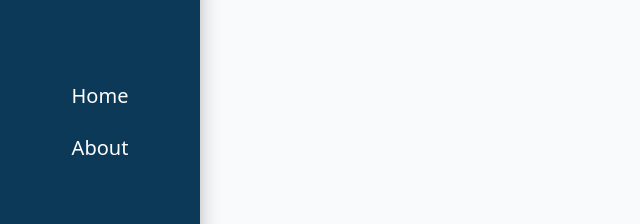
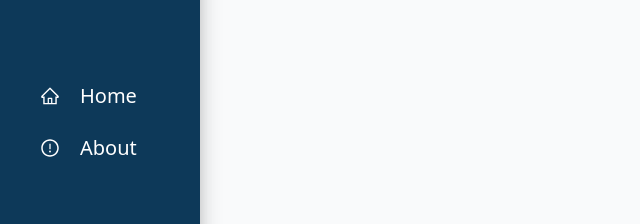
Before and after one commit to bocheng24/github-finder, a React (Create React App) app: page / in a window 1280 px wide. Shown: the part 220-444 px from the top of the page, without its empty margins (0-640 px from the left). Built offline with nearby package versions, Linux system fonts and the light colour scheme; a web font is replaced by a local one.

Commit message:
navbar icon add

```diff
--- a/src/components/Navbar/Navbar.jsx
+++ b/src/components/Navbar/Navbar.jsx
@@ -1,6 +1,8 @@
 import React from 'react'
 import { Link } from "react-router-dom";
 import { FaGithub } from 'react-icons/fa'
+import { AiOutlineHome } from 'react-icons/ai'
+import { AiOutlineExclamationCircle } from 'react-icons/ai'
 
 function Navbar() {
   return (
@@ -12,13 +14,13 @@ function Navbar() {
             </div>
         </Link>
         <div className="flex w-full flex-col items-center space-y-0 text-xl text-bold">
-            <div className='w-full py-3 text-center hover:bg-sunny link'>
+            <div className='w-full py-3 px-10 text-center hover:bg-cherry link flex items-center justify-start space-x-5'>
+                <AiOutlineHome />
                 <Link to="/">Home</Link>
             </div>
-            <div className='w-full py-3 text-center hover:bg-sunny link'>
-                <Link to="/about">
-                    About
-                </Link>
+            <div className='w-full py-3 px-10 text-center hover:bg-cherry link flex items-center justify-start space-x-5'>
+                <AiOutlineExclamationCircle />
+                <Link to="/about">About</Link>
             </div>
         </div>
         <div></div>
--- a/tailwind.config.js
+++ b/tailwind.config.js
@@ -14,7 +14,8 @@ module.exports = {
       colors: {
         'main': '#0D3959',
         'secondary': '#693A78',
-        'danger': '#D14D5F',
+        'cherry': '#D14D5F',
+        'cherryLight': '#E0A4AC',
         'warning': 'E98C30',
         'sunny': '#E46B3F'
       }
```
